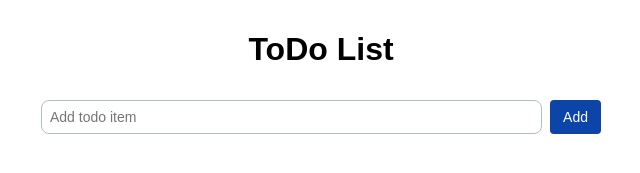
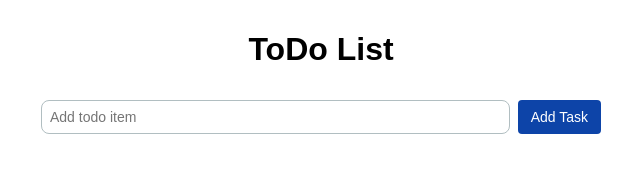
Before and after one commit to PasquinelP/pascal_pater-eindopdrachtJSAdvancedAPI-ToDoList, a plain HTML site: page index.html in a window 1280 px wide. Shown: the whole page, without its empty margins (319-959 px from the left). Drawn offline with Linux system fonts and the light colour scheme.

Commit message:
update text button

```diff
--- a/index.html
+++ b/index.html
@@ -16,7 +16,7 @@
 
     <form class="todo">
       <input type="text" name="todo-item" class="todo__item" id="todo-item" placeholder="Add todo item">
-      <button type="submit" class="todo__btn" id="add-todo">Add</button>
+      <button type="submit" class="todo__btn" id="add-todo">Add Task</button>
     </form>
 
     <ul class="todo-list"></ul>
```
